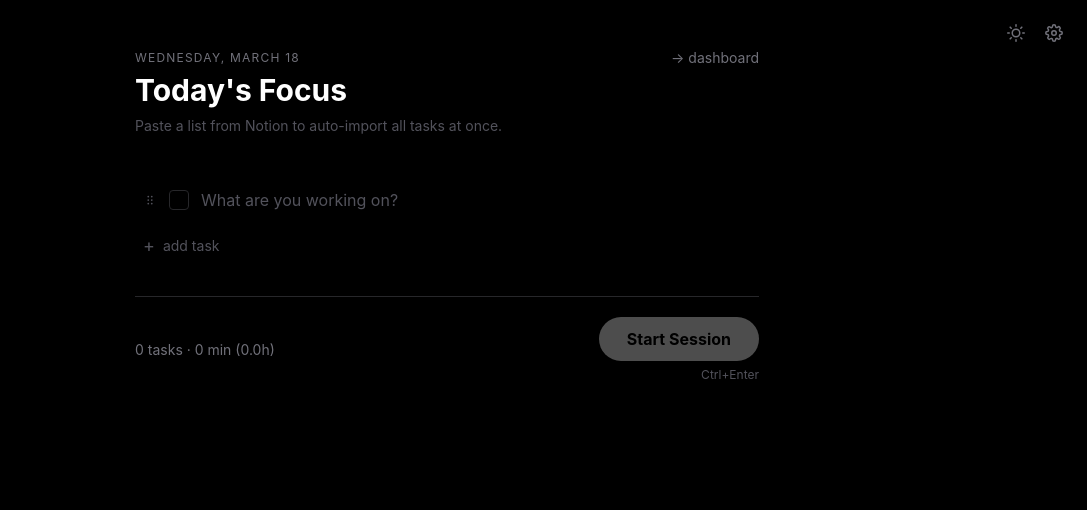
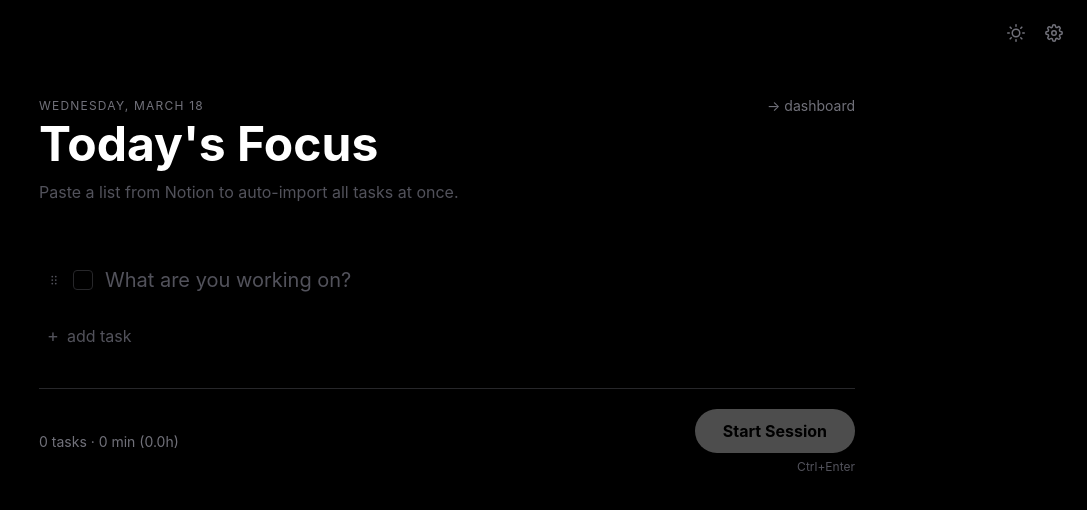
Before and after one commit to AyushRajSinghParihar/productivity, a Next.js app: page /manage in a window 1280 px wide. Shown: the top 510 px of the page, without its empty margins (193-1280 px from the left). Built offline with nearby package versions, Linux system fonts and the light colour scheme.

Commit message:
Enhance ManagePage layout and typography for improved user experience. Adjusted flex properties for better alignment, increased header size, and updated button and input styles for consistency and readability.

```diff
--- a/app/manage/page.jsx
+++ b/app/manage/page.jsx
@@ -228,8 +228,8 @@ export default function ManagePage() {
   const taskStartTimes = computeStartTimes(tasks, sessionStart, plannedStart)
 
   return (
-    <div className="min-h-screen bg-[var(--bg)] text-[var(--text)]">
-      <div className="max-w-2xl mx-auto px-6 py-12">
+    <div className="min-h-screen bg-[var(--bg)] text-[var(--text)] flex items-start justify-center">
+      <div className="max-w-4xl w-full mx-auto px-4 sm:px-8 lg:px-10 pt-[12vh] pb-20">
 
         {/* Header */}
         <div className="flex items-center justify-between mb-1">
@@ -238,8 +238,8 @@ export default function ManagePage() {
             &rarr; dashboard
           </Link>
         </div>
-        <h1 className="text-3xl font-bold mb-2">Today&apos;s Focus</h1>
-        <p className="text-[var(--text-dim)] text-sm mb-10">
+        <h1 className="text-5xl font-bold mb-3">Today&apos;s Focus</h1>
+        <p className="text-[var(--text-dim)] text-base mb-12">
           Paste a list from Notion to auto-import all tasks at once.
         </p>
 
@@ -279,7 +279,7 @@ export default function ManagePage() {
             persist([...tasks, fresh])
             setTimeout(() => inputRefs.current[fresh.id]?.focus(), 50)
           }}
-          className="mt-3 text-[var(--text-dim)] hover:text-[var(--text-muted)] text-sm flex items-center gap-2 transition-colors px-2"
+          className="mt-4 text-[var(--text-dim)] hover:text-[var(--text-muted)] text-base flex items-center gap-2 transition-colors px-2"
         >
           <span className="text-lg leading-none">+</span> add task
         </button>
@@ -405,7 +405,7 @@ function SortableTask({ task, idx, isFirst, isLast, startMs, sessionActive, onPl
         onPaste={e => handlePaste(e, task.id)}
         onKeyDown={e => handleKeyDown(e, task.id, idx)}
         placeholder="What are you working on?"
-        className={`flex-1 bg-transparent outline-none py-2 text-base placeholder:text-[var(--text-dim)] caret-[var(--text)] text-[var(--text)] ${
+        className={`flex-1 bg-transparent outline-none py-2.5 text-xl placeholder:text-[var(--text-dim)] caret-[var(--text)] text-[var(--text)] ${
           task.completed ? 'line-through opacity-50' : ''
         }`}
       />
```
